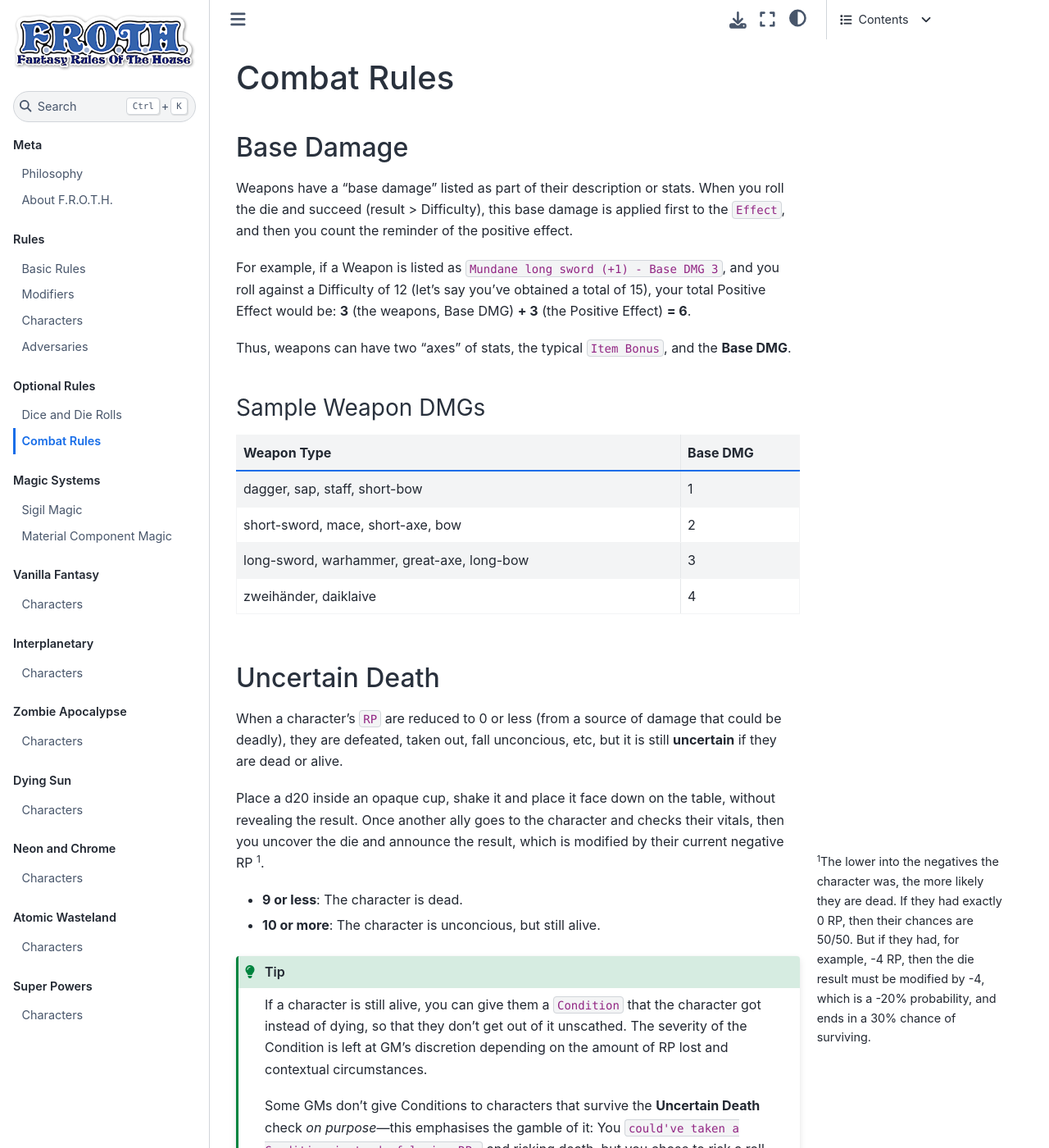
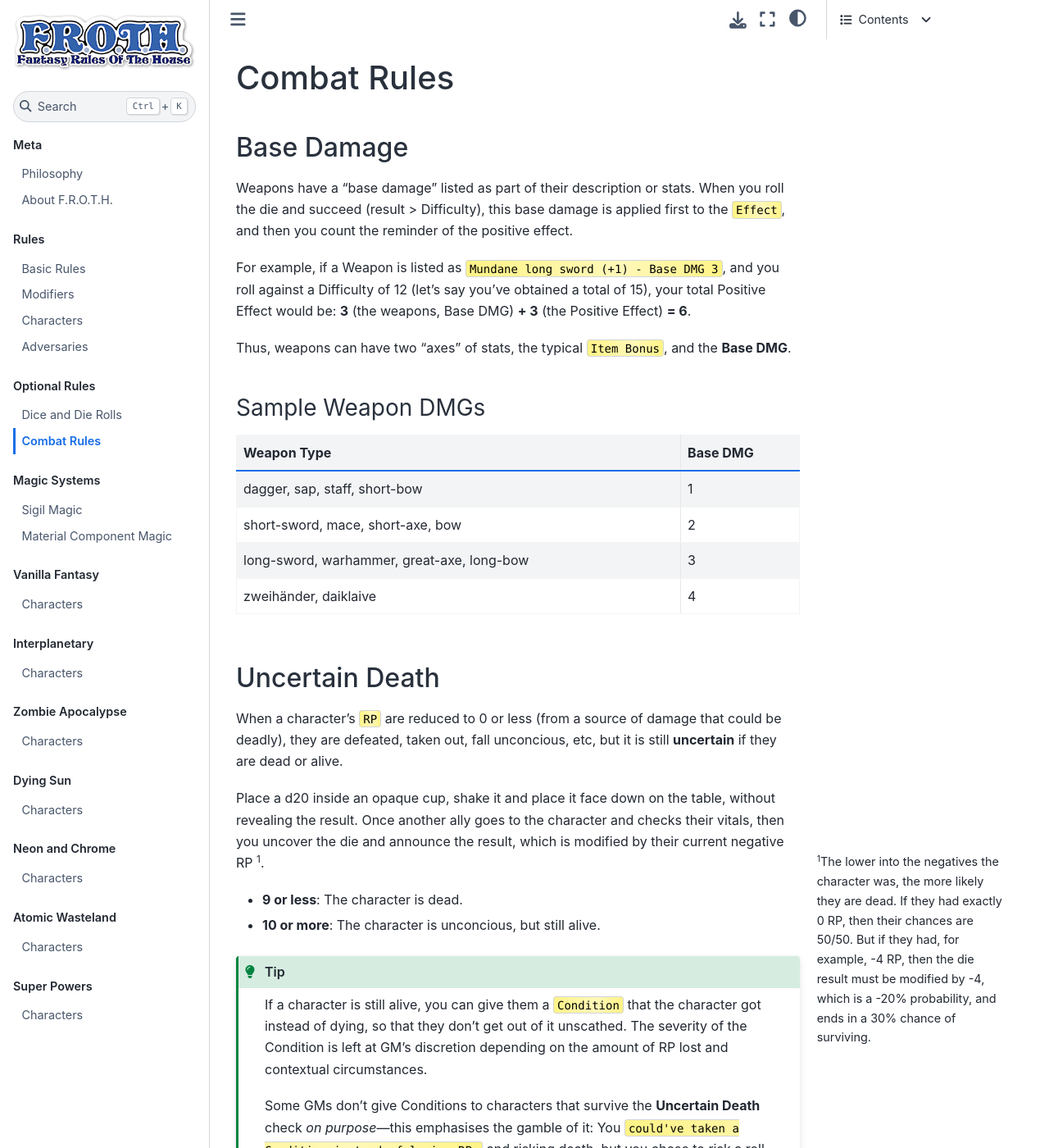
Before and after one commit to TaTooKa/froth, a Sphinx documentation site: the page built from docs/source/pages/optionalrules/combat.rst, in a window 1280 px wide and 1400 px high. Shown: the whole window at 82% size. Built offline with Sphinx 7.4.7 and the Sphinx Book theme 1.1.4, drawn with Linux system fonts in a browser that asks for light colours; cross-references to code outside the pages are shown as plain code.

Commit message:
change style of code tag.

```diff
--- a/docs/source/_static/css/custom.css
+++ b/docs/source/_static/css/custom.css
@@ -9,3 +9,10 @@
 figure figcaption {
     opacity: 35%;
 }
+
+code {
+ background: #fff8b9;
+ background-image: linear-gradient(90deg,#fff386 0,#fff8b9 60%,#fff386);
+ border-radius: 2px;
+ color: black;
+}
```
